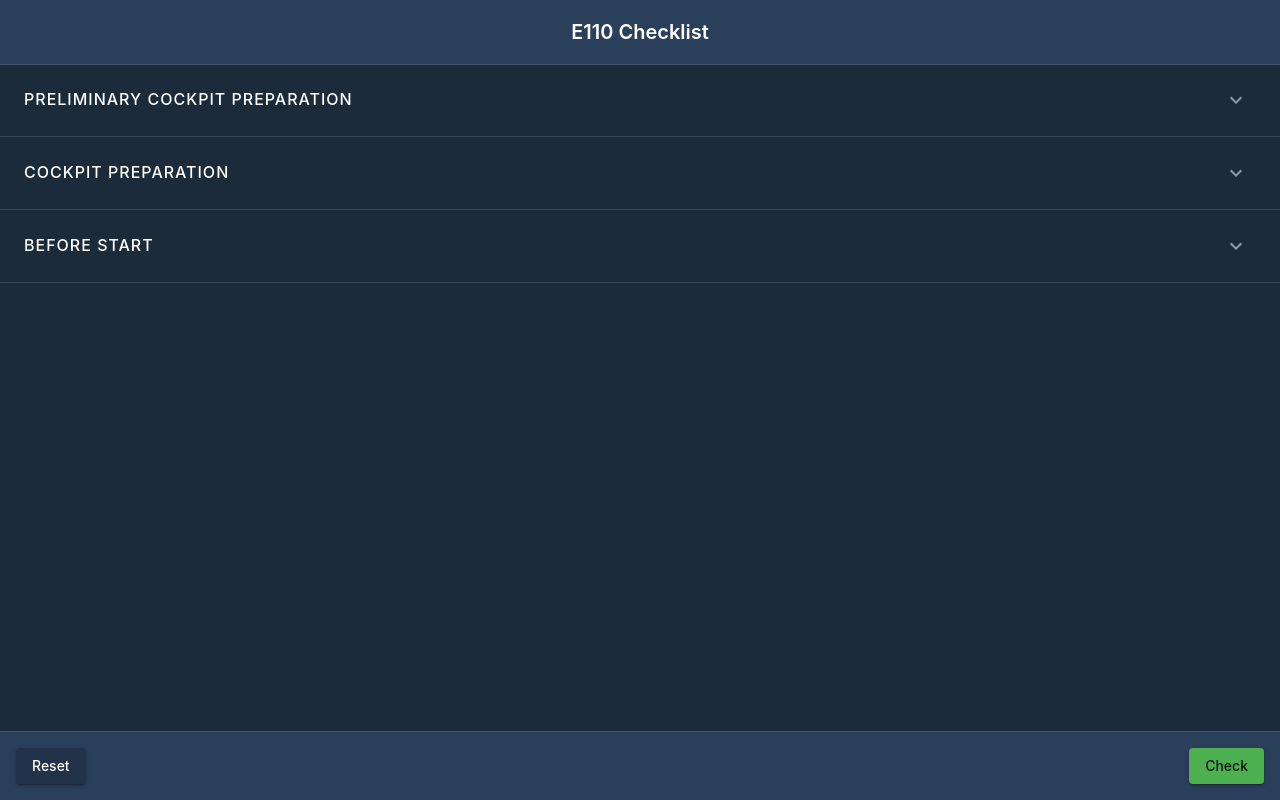
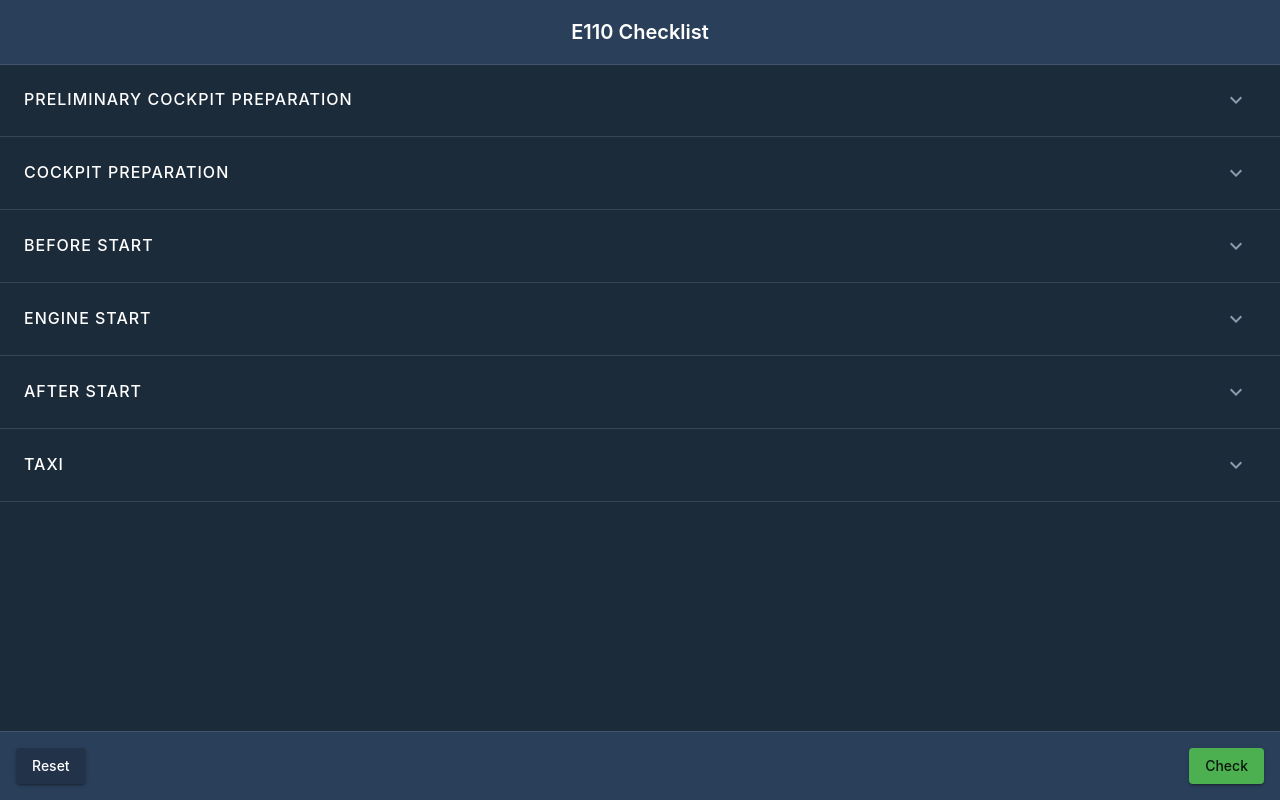
Before and after one commit to oswaldoneto/e110-checklist, a React (Vite) app: page / in a window 1280 px wide. Built offline with nearby package versions, Linux system fonts and the light colour scheme.

Commit message:
Atualizacao do checklist

```diff
--- a/src/data/checklist.js
+++ b/src/data/checklist.js
@@ -47,6 +47,46 @@ const checklist = {
         GROUND_EQUIPMENT: { id: "before_start_ground_equipment", title: "Ground Equipment", value: "FULLY REMOVED" },
         DOORS: { id: "before_start_doors", title: "Doors", value: "CLOSED" }
       }
+    },
+    "ENGINE_START": {
+      id: "phase_engine_start",
+      items: {
+        INERTIAL_SEPARATION: { id: "engine_start_inertial_separation", title: "Inertial Separation 1 & 2", value: "BOTH ON" },
+        LEFT_ENGINE_FUEL_PUMPS: { id: "engine_start_left_engine_fuel_pumps", title: "Left Engine Fuel Pumps", value: "ON" },
+        LEFT_ENGINE_STARTER_SWITCH: { id: "engine_start_left_engine_starter_switch", title: "Left Engine Starter Switch", value: "ON" },
+        LEFT_FUEL_LEVER: { id: "engine_start_left_fuel_lever", title: "Left Fuel Lever", value: "FULLY RICH AFTER 10% NH" },
+        LEFT_ENGINE_STARTER_SWITCH_OFF: { id: "engine_start_left_engine_starter_switch_off", title: "Left Engine Starter Switch", value: "OFF AFTER ENGINE IS STABLE" },
+        RIGHT_ENGINE_FUEL_PUMPS: { id: "engine_start_right_engine_fuel_pumps", title: "Right Engine Fuel Pumps", value: "ON" },
+        RIGHT_ENGINE_STARTER_SWITCH: { id: "engine_start_right_engine_starter_switch", title: "Right Engine Starter Switch", value: "ON" },
+        RIGHT_FUEL_LEVER: { id: "engine_start_right_fuel_lever", title: "Right Fuel Lever", value: "FULLY RICH AFTER 10% NH" },
+        RIGHT_ENGINE_STARTER_SWITCH_OFF: { id: "engine_start_right_engine_starter_switch_off", title: "Right Engine Starter Switch", value: "OFF AFTER ENGINE IS STABLE" }
+      }
+    },
+    "AFTER_START": {
+      id: "phase_after_start",
+      items: {
+        BATTERY_SWITCH: { id: "after_start_battery_switch", title: "Battery Switch", value: "BAT" },
+        EXTERNAL_POWER: { id: "after_start_external_power", title: "External Power", value: "IF AVAILABLE, DISCONNECT" },
+        GENERATORS: { id: "after_start_generators", title: "Generators 1 & 2", value: "BOTH ON" },
+        INVERTERS: { id: "after_start_inverters", title: "Inverters 1 & 2", value: "BOTH ON" },
+        VOLTIMETERS: { id: "after_start_voltimeters", title: "Voltmeters", value: "CHECKED" },
+        INERTIAL_SEPARATION: { id: "after_start_inertial_separation", title: "Inertial Separation 1 & 2", value: "BOTH ON" },
+        NAV_COM_RADIOS: { id: "after_start_nav_com_radios", title: "NAV & COM Radios", value: "ON" },
+        TRANSPONDER: { id: "after_start_transponder", title: "Transponder", value: "STANDBY" }
+      }
+    },
+    "TAXI": {
+      id: "phase_taxi",
+      items: {
+        TAXI_LIGHTS: { id: "taxi_taxi_lights", title: "Taxi Lights", value: "ON" },
+        FUEL_PUMPS: { id: "taxi_fuel_pumps", title: "Fuel Pumps", value: "ON" },
+        FUEL_CROSSFEED: { id: "taxi_fuel_crossfeed", title: "Fuel Crossfeed", value: "AS REQUIRED" },
+        DEPARTURE_HEADING: { id: "taxi_departure_heading", title: "Departure Heading", value: "SET" },
+        RADIOS: { id: "taxi_radios", title: "Radios", value: "ON" },
+        DEPARTURE_BRIEFING: { id: "taxi_departure_briefing", title: "Departure Briefing", value: "REVIEWED" },
+        ATC_CLEARANCE: { id: "taxi_atc_clearance", title: "ATC Clearance", value: "GATHERED" },
+        PARKING_BRAKES: { id: "taxi_parking_brakes", title: "Parking Brakes", value: "RELEASED" }
+      }
     }
   }
 };
```
